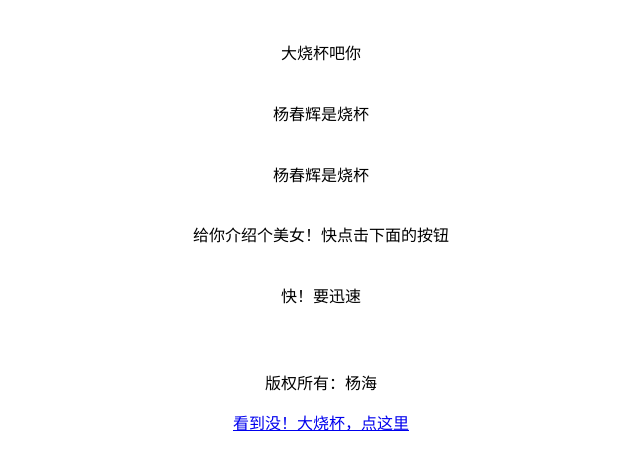
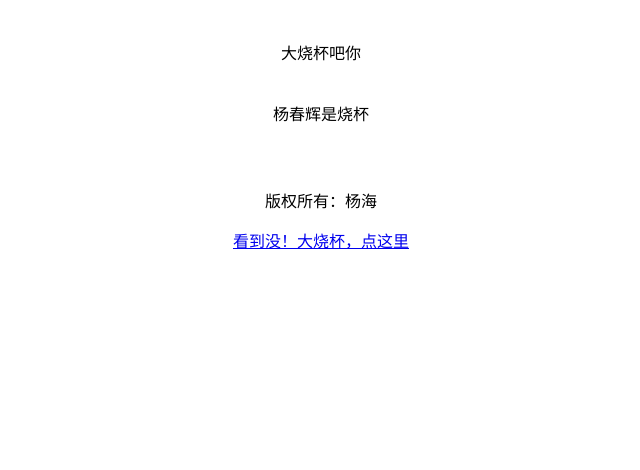
Before and after one commit to yang0961/yang0961.github.io, a plain HTML site: page index.html in a window 1280 px wide. Shown: the part 220-690 px from the top of the page, without its empty margins (319-959 px from the left). Drawn offline with Linux system fonts and the light colour scheme.

Commit message:
Update index.html

```diff
--- a/index.html
+++ b/index.html
@@ -21,9 +21,7 @@
       ">
         <p> 大烧杯吧你 </p>
         <p> 杨春辉是烧杯 </p>
-        <p> 杨春辉是烧杯 </p>
-        <p> 给你介绍个美女！快点击下面的按钮 </p>
-        <p> 快！要迅速 </p>
+
     </div>
     <div style="
     background: #ffffff;
```
